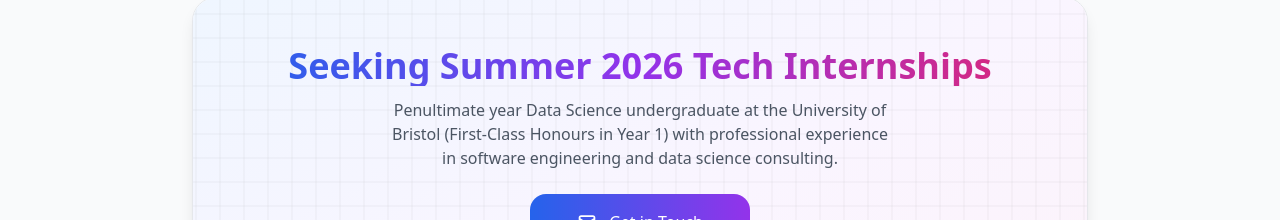
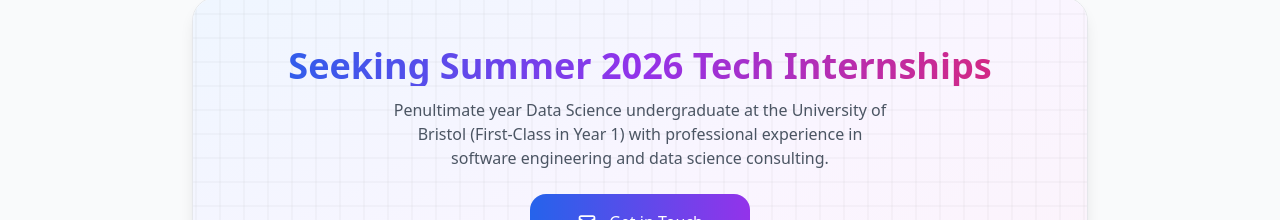
Before and after one commit to orlandoalexander/Portfolio, a Next.js app: page / in a window 1280 px wide. Shown: the part 3872-4092 px from the top of the page. Built offline with nearby package versions, Linux system fonts and the light colour scheme.

Commit message:
Update ContactSection.tsx

```diff
--- a/app/components/ContactSection.tsx
+++ b/app/components/ContactSection.tsx
@@ -26,7 +26,7 @@
               </h2>
               <p className="text-gray-600 text-center mb-6 max-w-lg mx-auto">
                 Penultimate year Data Science undergraduate at the University of
-                Bristol (First-Class Honours in Year 1) with professional
+                Bristol (First-Class in Year 1) with professional
                 experience in software engineering and data science consulting.
               </p>
               {/* <div className="flex items-center justify-center gap-2 text-gray-600 mb-8">
```
